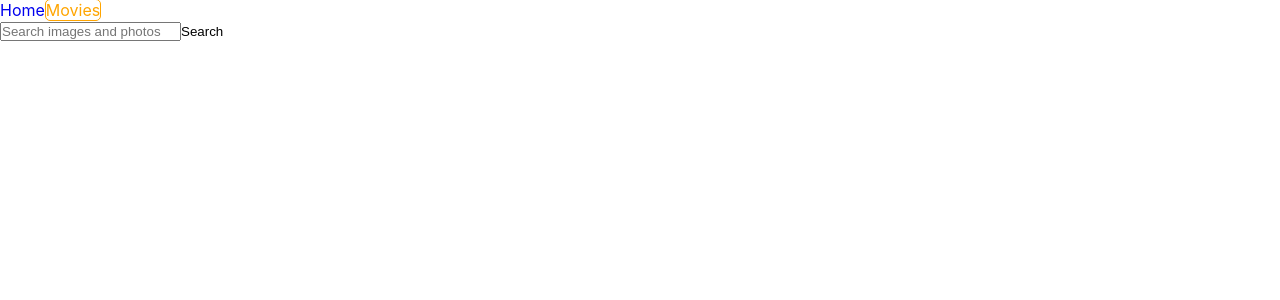
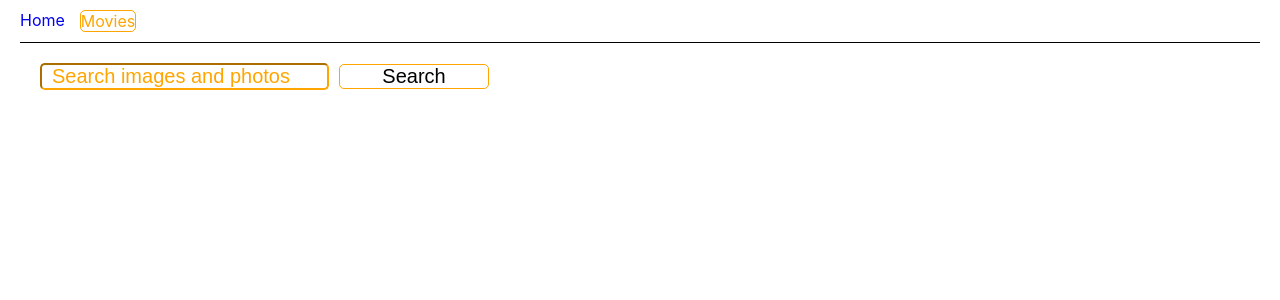
Before and after one commit to mattmalicki/goit-react-hw-05-movies, a React (Create React App) app: page /movies in a window 1280 px wide. Shown: the top 300 px of the page. Built offline with nearby package versions, Linux system fonts and the light colour scheme; no server answers.

Commit message:
Adding more  styles

```diff
--- a/src/components/atoms/SearchForm/SearchForm.jsx
+++ b/src/components/atoms/SearchForm/SearchForm.jsx
@@ -1,14 +1,19 @@
+import styles from './SearchForm.module.css';
+
 export const SearchForm = ({ onSubmit }) => {
   return (
-    <form onSubmit={onSubmit}>
+    <form onSubmit={onSubmit} className={styles.Form}>
       <input
         name="querry"
         type="text"
         autoComplete="off"
         autoFocus
         placeholder="Search images and photos"
+        className={styles.Input}
       />
-      <button type="submit">Search</button>
+      <button type="submit" className={styles.Button}>
+        Search
+      </button>
     </form>
   );
 };
--- /dev/null
+++ b/src/components/atoms/SearchForm/SearchForm.module.css
@@ -0,0 +1,33 @@
+.Form {
+  padding: 10px 20px;
+}
+
+.Input {
+  width: auto;
+  font-size: 20px;
+  border-radius: 5px;
+  padding: 0 10px;
+}
+
+.Input::placeholder {
+  color: orange;
+}
+
+.Input:focus-within {
+  border-color: orange;
+  color: black;
+}
+
+.Button {
+  width: 150px;
+  font-size: 20px;
+  border: 1px solid orange;
+  border-radius: 5px;
+  background-color: transparent;
+  margin-left: 10px;
+}
+
+.Button:hover {
+  border: 1px dotted orange;
+  background-color: rgba(150, 86, 13, 0.216);
+}
--- a/src/components/molecules/MovieData/MovieData.jsx
+++ b/src/components/molecules/MovieData/MovieData.jsx
@@ -21,7 +21,6 @@ export const MovieData = ({ movie }) => {
         <div className={styles.Div}>
           <p className={styles.Key}>Genres</p>
           <span className={styles.Value}>
-            {console.log(movie)}
             {movie.genres && movie.genres.map(obj => obj.name).join(', ')}
           </span>
         </div>
--- a/src/components/organisms/Header/Header.module.css
+++ b/src/components/organisms/Header/Header.module.css
@@ -0,0 +1,12 @@
+.Header {
+  max-width: 100%;
+  padding: 10px 0;
+  margin-bottom: 10px;
+  border-bottom: 1px solid black;
+}
+
+.HeaderNav {
+  display: flex;
+  flex-wrap: nowrap;
+  gap: 15px;
+}
--- a/src/pages/App/App.jsx
+++ b/src/pages/App/App.jsx
@@ -6,9 +6,11 @@ import { NotFoundPage } from 'pages/NotFoundPage/NotFoundPage';
 import { Trending } from 'pages/Trending/Trending';
 import { MovieInfo } from 'components/organisms/MovieInfo/MovieInfo';
 
+import styles from './App.module.css';
+
 export const App = () => {
   return (
-    <>
+    <div className={styles.App}>
       <Header />
 
       <Routes>
@@ -17,6 +19,6 @@ export const App = () => {
         <Route path="/movies/:id/*" element={<MovieInfo />} />
         <Route path="*" element={<NotFoundPage />} />
       </Routes>
-    </>
+    </div>
   );
 };
--- a/src/pages/App/App.module.css
+++ b/src/pages/App/App.module.css
@@ -0,0 +1,5 @@
+.App {
+  max-width: 1280px;
+  padding: 0 20px;
+  margin: 0 auto;
+}
```
